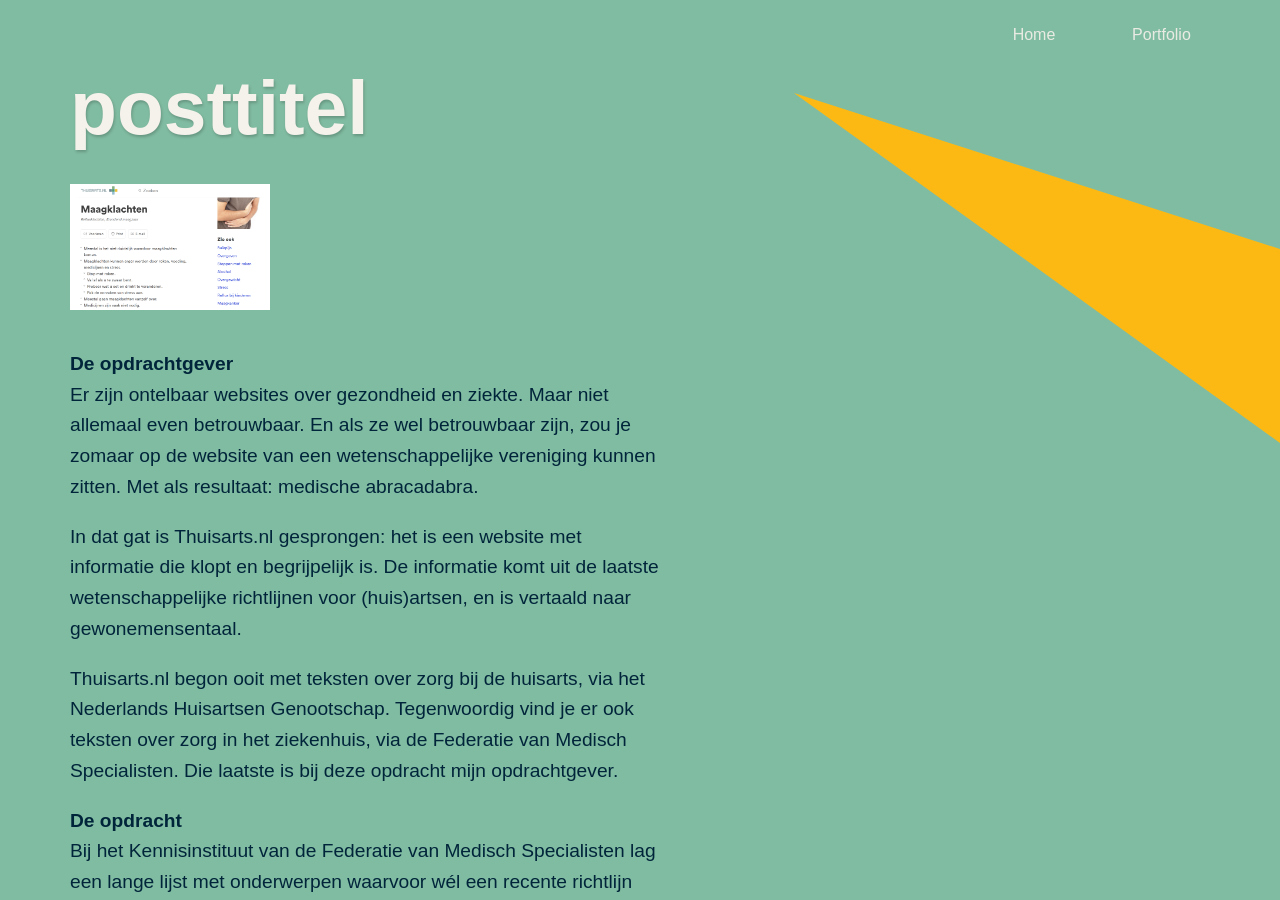
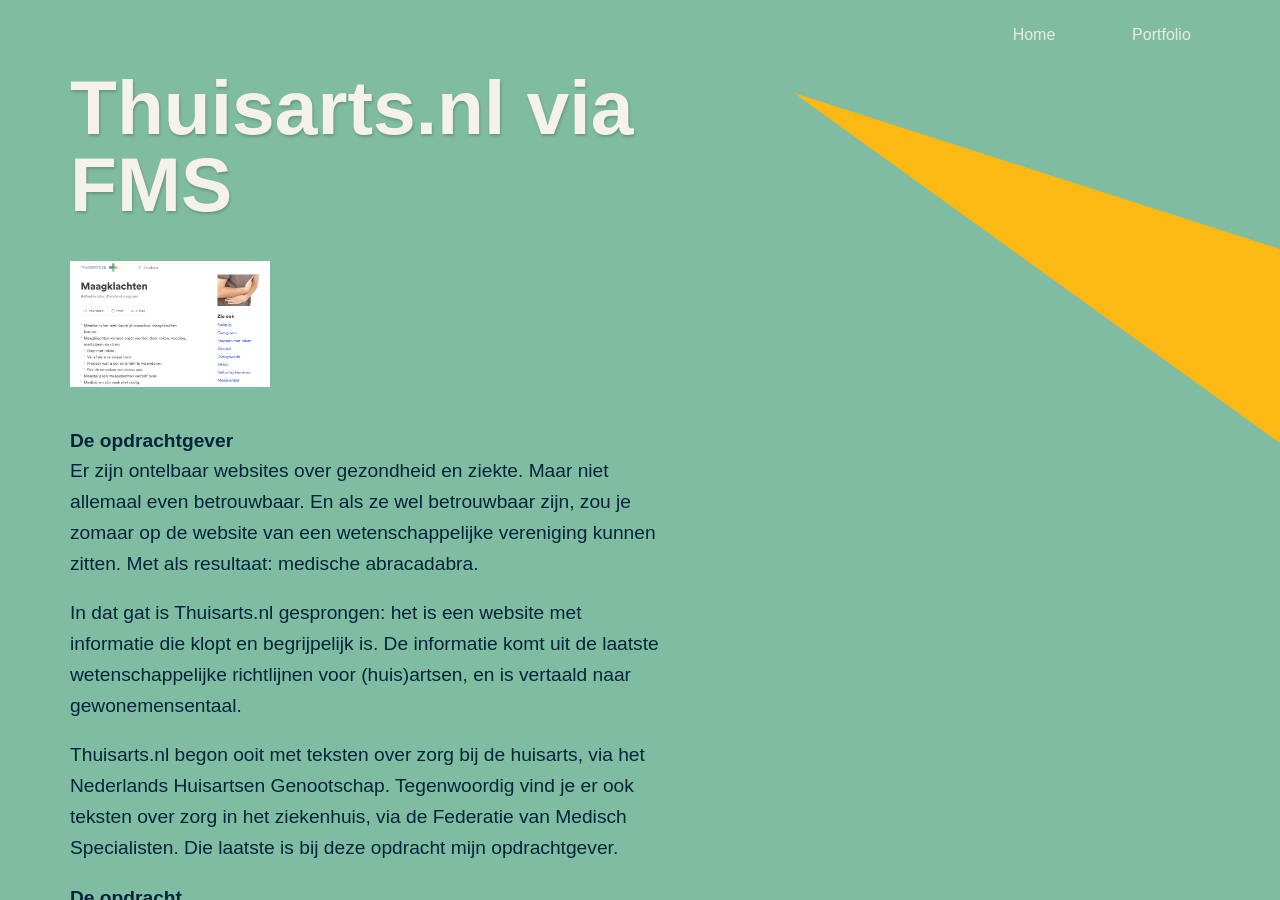
Before and after one commit to DaanBoertien/SimoneVanSchip, a Jekyll site: the page built from _posts/2021-04-11-url.md, in a window 1280 px wide and 900 px high. Built offline with Jekyll 4.4.1, drawn with Linux system fonts in a browser that asks for light colours; some web fonts are replaced; a script that is not in the unit is left out.

Commit message:
Update Portfolio “2021-04-11-url”

```diff
--- a/_posts/2021-04-11-url.md
+++ b/_posts/2021-04-11-url.md
@@ -1,9 +1,9 @@
 ---
 layout: posts
-title: url
-posttitle: posttitel
+title: thuisarts2
+posttitle: Thuisarts.nl via FMS
 date: 2021-04-11T09:53:51.055Z
-subtitle: subtitel
+subtitle: begrijpelijke teksten over zelfzorg en zorg in het ziekenhuis
 postimage: /assets/img/uploads/image2.png
 ---
 **De opdrachtgever**
```
